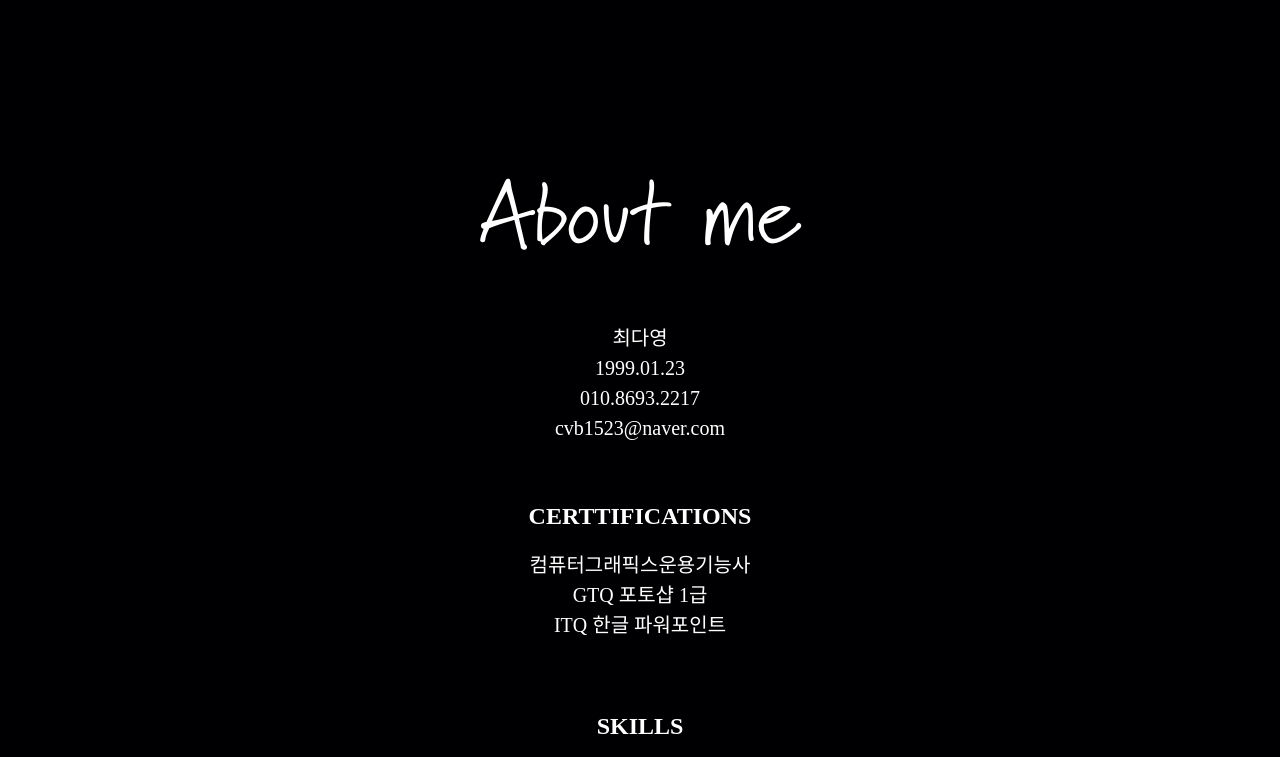
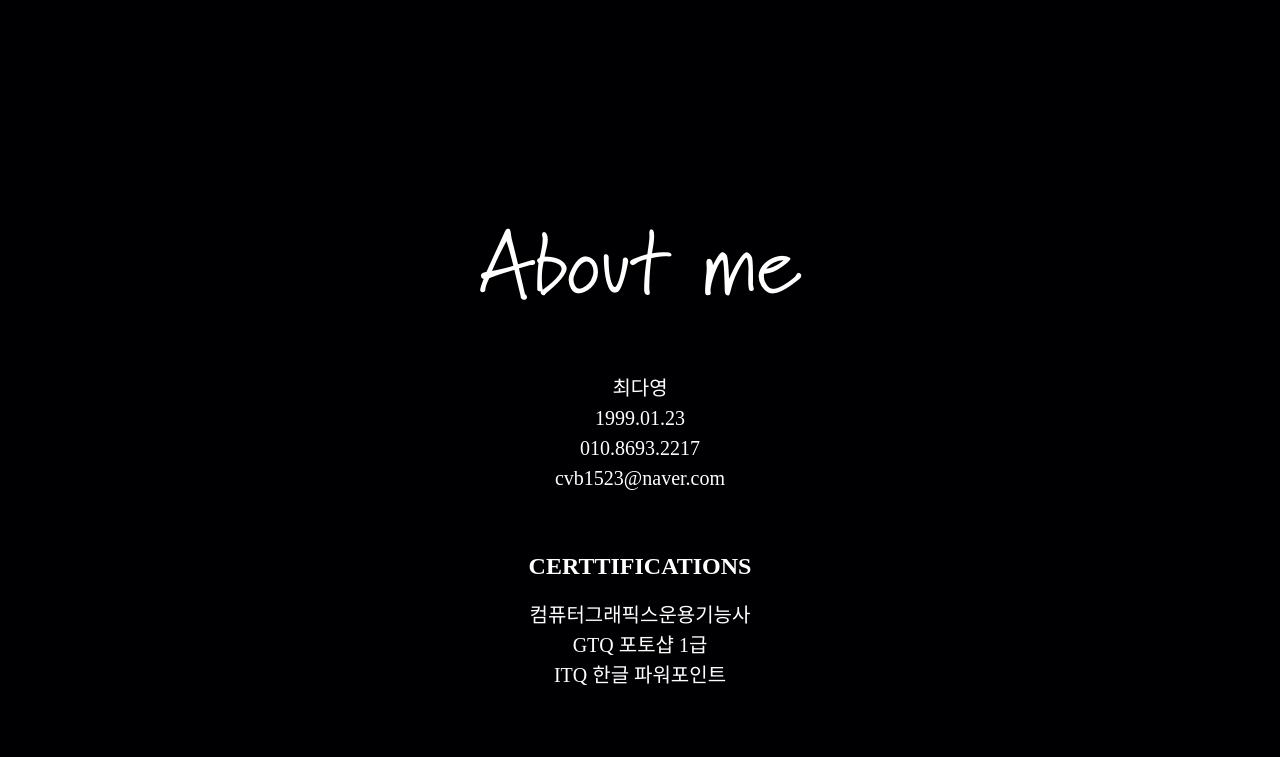
Before and after one commit to choidayoung0/portfolio, a plain HTML site: page index.html in a window 1280 px wide. Shown: the part 1012-1769 px from the top of the page. Drawn offline with Linux system fonts and the light colour scheme.

Commit message:
Update master.css

```diff
--- a/css/master.css
+++ b/css/master.css
@@ -28,7 +28,7 @@ nav > .gnblogo > li > a > img:hover{transform: scale(1.2); transition: 0.2s;}
     display: flex;
     justify-content: center;
     align-items: center;
-  padding-top: 150px;}
+  padding-top: 200px;}
 .aboutme {margin-top: 30px;}
 .aboutme p{font-size: 20px; color: #ffffff; text-align: center;line-height: 30px;}
 .ja {font-weight: bold; font-size:24px; width: 100%; height: 150px; margin-top: 60px; text-align: center; color: #ffffff;}
```
